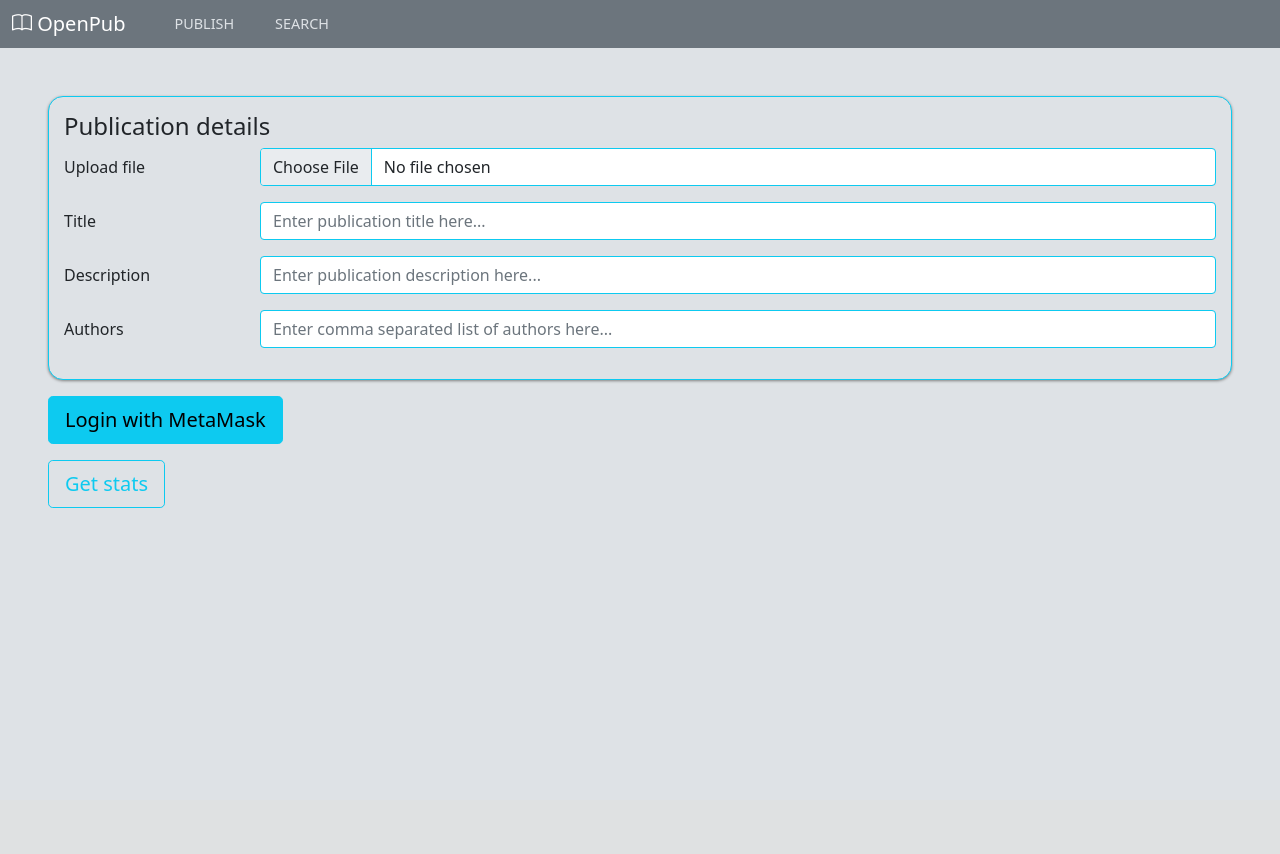
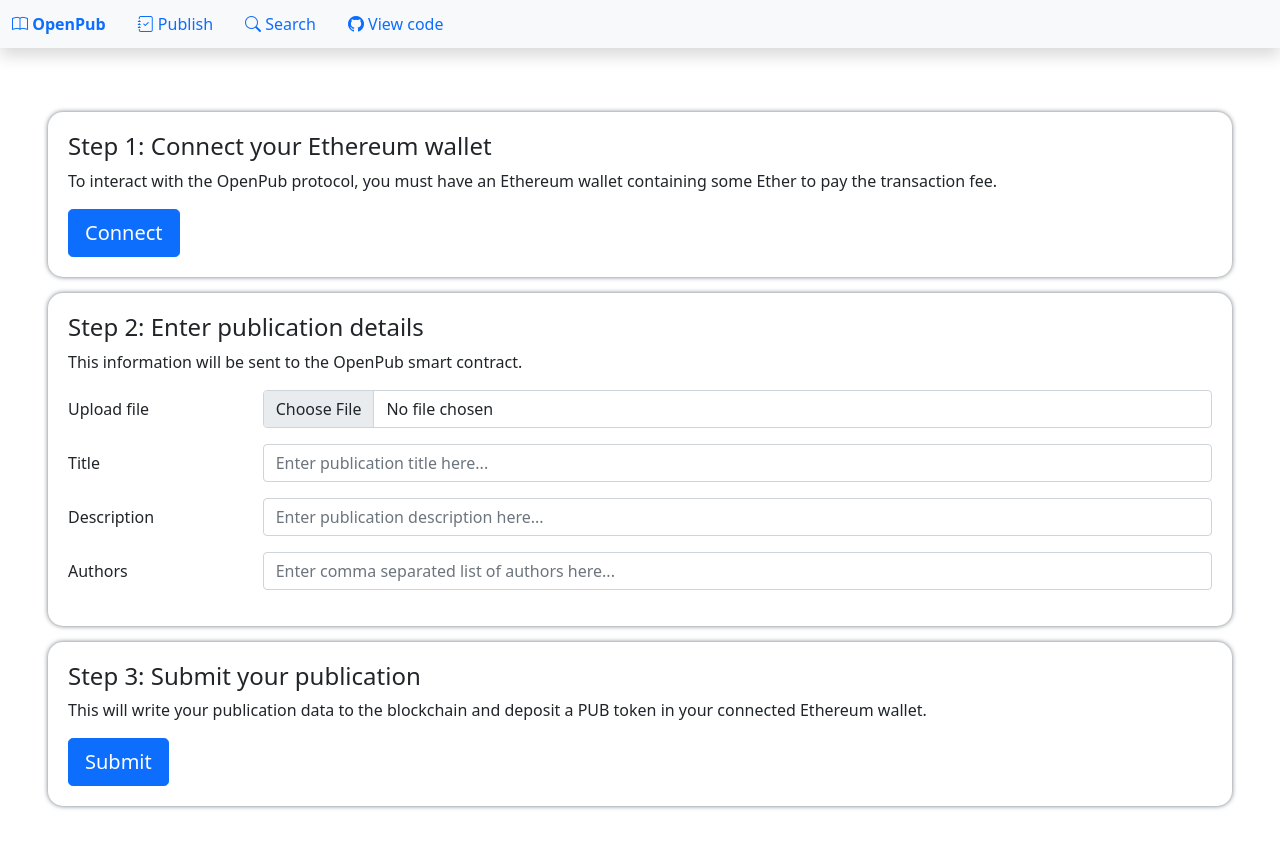
Before and after one commit to OpenPublisher/openpub-app, a Flask app: page /publish in a window 1280 px wide. Before the commit the page ends 508 px from the top, so only its background shows below. Run offline with Flask 2, Linux system fonts and the light colour scheme; some libraries are stand-ins or nearby versions.

Commit message:
added wallet connect button

```diff
--- a/static/css/styles.css
+++ b/static/css/styles.css
@@ -1,132 +1,47 @@
-body {
+
+.navbar {
+  padding: 0px 0px 0px 0px;
+}
+
+
+.navbar-brand {
+  color: #0d6efd;
+  padding-top: .75rem;
+  padding-bottom: .75rem;
+  font-size: 1rem;
+  font-weight: 800;
+}
+.navbar-brand:hover {
+  color: #0d6efd;
+  border-bottom: 3px solid #0d6efd;
+  margin-bottom: -3px;
+}
+
+
+.navbar-toggler {
+  color: #0d6efd;
+  top: .25rem;
+  right: 1rem;
+}
+
+.navbar .nav-link {
+  padding: 12px 10px 12px 40px;
+  margin: 0px 0px 0px 0px;
+  color: #0d6efd;
+}
+.navbar .nav-link:hover {
+  color: #0d6efd;
+  border-bottom: 3px solid #0d6efd;
+  margin-bottom: -3px;
   background-color: #dee2e6;
 }
 
-
-.title {
-  color: black;
-  font-weight: 800;
-  text-shadow: 0 0 3px #0dcaf0;
-
-}
-.text-shadow {
-  text-shadow: 0 0 1px #0dcaf0;
+.cdiv {
+  border-radius: 15px;
+  padding: 20px;
+  box-shadow: 0px 0px 5px #6c757d;
 }
 
-
-input, select {
-  border: 1px solid #0dcaf0 !important;
-}
-
-select:hover,
-select:active,
-textarea:hover,
-input:hover,
-textarea:active,
-input:active,
-textarea:focus,
-input:focus,
-button:focus,
-button:active,
-button:hover,
-label:focus,
-.btn:active,
-.btn.active
-{
-  outline: 1px solid #0dcaf0 !important;
-  -webkit-appearance: none !important;
-  box-shadow: none !important;
-}
-
-
-
-/*
-.my-link {
-  color: #0dcaf0;
-  text-decoration: none;
-  cursor: pointer;
-}
-.my-link:hover{
-  color: #0dcaf0;
-  cursor: pointer;
-  text-decoration: underline;
-  text-underline-offset: 0.2rem;
-  text-decoration-thickness: 0.3rem;
-}
-
-*/
-
-.cdiv {
-  border: 1px solid #0dcaf0;
-  border-radius: 15px;
-  padding: 15px;
-  background-color: #dee2e6;
-  box-shadow: 0px 1px 3px gray;
-}
-
-
-
-.navbar .nav-link {
-  color: #dee2e6;
-  font-weight: 400;
-  font-size: 0.9rem;
-  padding-top: .5rem;
-  padding-bottom: .5rem;
-  margin-left: 25px;
-}
-.navbar .nav-link:hover {
-  color:  #0dcaf0;
-  border-bottom: 5px solid #0dcaf0;
-  margin-bottom: -5px;
-}
-
-.navbar .navbar-brand {
-  color: white;
-  font-size: 1.2rem;
-  font-weight: 400;
-  font-size: 1.25rem;
-  padding-top: .55rem;
-  padding-bottom: .55rem;
-}
-
-.navbar .navbar-brand:hover {
-  color:  #0dcaf0;
-}
-
-
-/*
-
-.fake-link {
-  color: black;
-  text-decoration: underline;
-  cursor: pointer;
-}
-.fake-link:hover{
-  color: #0dcaf0;
-  cursor: pointer;
-  text-decoration: underline;
-
-  text-underline-offset: 0.2rem;
-  text-decoration-thickness: 0.3rem;
-
-}
-
- */
-
-/*
-.navbar .nav-link {
-  color:  #AAF;
-  font-weight: 300;
-  font-size: 1.25rem;
-  padding-top: .5rem;
-  padding-bottom: .5rem;
-}
-.navbar .nav-link:hover {
-  color: #0dcaf0;
-  border-bottom: 5px solid #0dcaf0;
-  margin-bottom: -5px;
-}
-*/
 
 /* Bootstrap 5 color codes
 
--- a/static/js/init.js
+++ b/static/js/init.js
@@ -1,7 +1,7 @@
 
 
 // add logic to all close buttons on alerts
-document.querySelectorAll("[data-btntype='close-warning']").forEach(function(el) {
+document.querySelectorAll("[data-btntype='close-alert']").forEach(function(el) {
   el.addEventListener("click", () => {
     el.parentNode.parentNode.style.display = "none";
   });
--- a/static/js/moralis-utils.js
+++ /dev/null
@@ -1,50 +0,0 @@
-const serverUrl = "https://mysaxj65vywx.usemoralis.com:2053/server";
-const appId = "iPXKdV96rgPUw4gJAxNnJw5gPRBKeGOwX8vFtQHZ";
-Moralis.start({ serverUrl, appId });
-
-
-
-console.log("HIII");
-
-document.getElementById("btn-login").onclick = login;
-
-document.getElementById("btn-get-stats").onclick = getStats;
-
-console.log(Moralis.User.current());
-
-
-async function login() {
-  let user = Moralis.User.current();
-  if (!user) {
-    user = await Moralis.authenticate({signingMessage: "Log into OpenPublisher using MetaMask"}).then(function (user) {
-      console.log("logged in user:", user);
-      console.log(user.get("ethAddress"));
-      dom.get('btn-login').disabled = true;
-    }).catch(function (error) {
-      showAlert(msg=error);
-    });
-  };
-};
-
-
-function getStats() {
-
-
-  const user = Moralis.User.current();
-  if (user) {
-     // create query
-    const query = new Moralis.Query("EthTransactions");
-    query.equalTo("from_address", user.get("ethAddress"));
-    // run query
-    query.find().then(r => {
-      console.log("user transactions:", r);
-
-    });
-  };
-};
-
-
-function showAlert(msg="Alert!") {
-  dom.get("error-alert-text").innerHTML = msg;
-  dom.get("error-alert").style.display = "block";
-};
--- /dev/null
+++ b/static/js/publish.js
@@ -0,0 +1,58 @@
+const serverUrl = "https://mysaxj65vywx.usemoralis.com:2053/server";
+const appId = "iPXKdV96rgPUw4gJAxNnJw5gPRBKeGOwX8vFtQHZ";
+Moralis.start({ serverUrl, appId });
+
+
+dom.get("btn-login").addEventListener("click", login);
+dom.get("btn-get-stats").addEventListener("click", getStats);
+
+// get currently connected wallet
+const currentUserObj = Moralis.User.current();
+
+// if wallet is connected
+if (currentUserObj) {
+  const user = JSON.parse(JSON.stringify(currentUserObj));
+  console.log(user);
+  showAlert('login-success-alert', `You have successfully connected wallet address ${user['ethAddress']}`);
+
+// if no wallet is connected
+} else {
+  console.log(`User not logged in`);
+};
+
+
+dom.get('submit-btn').addEventListener('click', () => {
+  alert("This functionality is under construction");
+});
+
+
+async function login() {
+  let user = Moralis.User.current();
+  if (!user) {
+    user = await Moralis.authenticate({signingMessage: "Log into OpenPublisher using MetaMask"}).then(function (user) {
+      console.log("logged in user:", user);
+      console.log(user.get("ethAddress"));
+      dom.get('btn-login').disabled = true;
+    }).catch(function (error) {
+      showAlert(id="error-alert", msg=error);
+    });
+  };
+};
+
+
+function getStats() {
+  const user = Moralis.User.current();
+  if (user) {
+    const query = new Moralis.Query("EthTransactions");
+    query.equalTo("from_address", user.get("ethAddress"));
+    query.find().then(r => {
+      console.log("user transactions:", r);
+    });
+  };
+};
+
+
+function showAlert(id, msg) {
+  dom.get(`${id}-msg`).innerHTML = msg;
+  dom.get(id).style.display = "block";
+};
--- a/static/js/web3-utils.js
+++ b/static/js/web3-utils.js
@@ -1,5 +1,5 @@
 
-const INFURA_URI = "https://mainnet.infura.io/v3/9104b3a76b4b46b29c1cc489338980b8";
-const web3 = new Web3(new Web3.providers.HttpProvider(INFURA_URI));
+//const INFURA_URI = "https://mainnet.infura.io/v3/9104b3a76b4b46b29c1cc489338980b8";
+//const web3 = new Web3(new Web3.providers.HttpProvider(INFURA_URI));
 
 //const myAddress = "0x91a42eCF59abB8350A0A64c8D3f5eb3bD08cc6c2";
--- a/templates/_base.html
+++ b/templates/_base.html
@@ -16,32 +16,30 @@
   <body>
 
 
-
-
-
-
-
-
-    <nav class="navbar navbar-expand-lg bg-secondary sticky-top p-0">
+    <nav class="navbar navbar-expand-lg bg-light sticky-top shadow">
       <div class="container-fluid">
-        <a class="navbar-brand" href="{{url_for('index') }}">
-          <i class="bi bi-book"></i> OpenPub
-        </a>
-        <button class="navbar-toggler text-light" type="button" data-bs-toggle="collapse" data-bs-target="#navbar-collapse">
+        <a class="navbar-brand" href="{{ url_for('index') }}"><i class="bi bi-book"></i> OpenPub</a>
+        <button class="navbar-toggler btn-primary" type="button" data-bs-toggle="collapse" data-bs-target="#navbarcollapse">
           <i class="bi bi-list"></i>
         </button>
-          <div class="collapse navbar-collapse" id="navbar-collapse">
-            <ul class="navbar-nav me-auto mb-2 mb-lg-0">
+        <div class="collapse navbar-collapse" id="navbarcollapse">
+          <ul class="navbar-nav me-auto">
             <li class="nav-item">
-                <a class="nav-link" href="{{url_for('publish') }}">PUBLISH</a>
+              <a class="nav-link px-3" href="{{url_for('publish') }}"><i class="bi bi-journal-check"></i> Publish</a>
             </li>
             <li class="nav-item">
-                <a class="nav-link" href="{{url_for('search') }}">SEARCH</a>
+              <a class="nav-link px-3" href="{{ url_for('search') }}"><i class="bi bi-search"></i> Search</a>
+            </li>
+            <li class="nav-item">
+              <a class="nav-link px-3" target="_blank" href="https://github.com/OpenPublisher"><i class="bi bi-github"></i> View code</a>
             </li>
           </ul>
         </div>
       </div>
     </nav>
+
+
+
 
 
     <main id="root" class="p-5">
--- a/templates/publish.html
+++ b/templates/publish.html
@@ -1,15 +1,52 @@
 {% extends "_base.html" %}
 
 {% block scripts %}
-<script src="static/js/moralis-utils.js"></script>
+<script src="static/js/publish.js"></script>
 {% endblock %}
 
 
 {% block main %}
 
-<div class="cdiv">
 
-    <h4>Publication details</h4>
+<div class="alert alert-success mt-3" role="alert" id="login-success-alert" style="display:none;">
+    <div class="d-flex justify-content-between">
+        <span></span>
+        <span id='login-success-alert-msg'></span>
+        <button type="button" class="btn btn-outline-success" data-btntype="close-alert">&#10005;</button>
+    </div>
+</div>
+
+
+<div class="cdiv mt-3" id="login-div">
+
+    <h4>Step 1: Connect your Ethereum wallet</h4>
+    <p>To interact with the OpenPub protocol, you must have an Ethereum wallet containing some Ether to pay the transaction fee.</p>
+    <button class="btn btn-lg btn-primary" id="btn-login">Connect</button>
+
+    <div class="alert alert-danger m-3" role="alert" id="error-alert" style="display:none;">
+        <div class="d-flex justify-content-between">
+            <span></span>
+            <span id="error-alert-msg">An error occured</span>
+            <button type="button" class="btn btn-outline-danger" data-btntype="close-alert">&#10005;</button>
+        </div>
+    </div>
+
+
+    <div class="my-3" style="display:none;">
+        <button class="btn btn-lg btn-secondary" id="btn-get-stats">Get stats</button>
+    </div>
+
+
+</div>
+
+
+
+
+
+<div class="cdiv mt-3" id="pub-details-div">
+
+    <h4>Step 2: Enter publication details</h4>
+    <p>This information will be sent to the OpenPub smart contract.</p>
 
     <div class="mb-3 row">
         <label class="col-sm-2 col-form-label">Upload file</label>
@@ -42,32 +79,25 @@
 </div>
 
 
+<div class="cdiv mt-3" id="login-div">
+
+    <h4>Step 3: Submit your publication</h4>
+    <p>This will write your publication data to the blockchain and deposit a PUB token in your connected Ethereum wallet.</p>
+    <button class="btn btn-lg btn-primary" id="submit-btn">Submit</button>
+
+    <!--
+    <div class="alert alert-danger m-3" role="alert" id="error-alert" style="display:none;">
+        <div class="d-flex justify-content-between">
+            <span></span>
+            <span id="error-alert-text">An error occured</span>
+            <button type="button" class="btn btn-outline-danger" data-btntype="close-warning">&#10005;</button>
+        </div>
+    </div>
+    -->
+
+</div>
 
 
 
 
-<div class="alert alert-danger" role="alert" id="error-alert" style="display:none;">
-    <div class="d-flex justify-content-between">
-        <span></span>
-        <span id="error-alert-text">Some shit went down</span>
-        <button type="button" class="btn btn-outline-danger" data-btntype="close-warning">&#10005;</button>
-    </div>
-</div>
-
-
-<div class="my-3">
-
-<button class="btn btn-lg btn-info" id="btn-login">Login with MetaMask</button>
-
-
-</div>
-
-<div class="my-3">
-
-    <button class="btn btn-lg btn-outline-info" id="btn-get-stats">Get stats</button>
-
-
-    </div>
-
-
 {% endblock %}
```
Also changed, not shown: templates/index.html (+20 -29 lines). Lines whose indentation alone changed are shown as unchanged.
